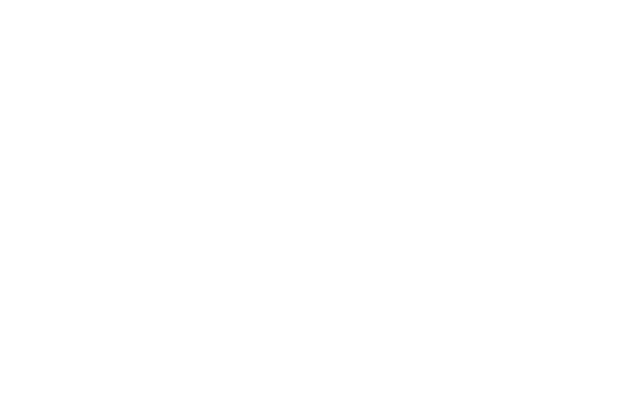
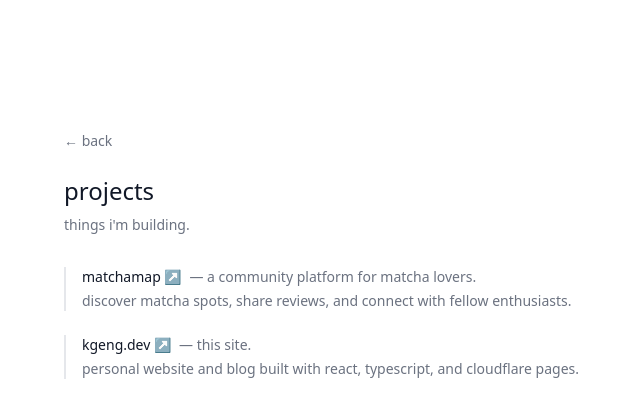
Before and after one commit to keving3ng/kgeng.dev, a React (Vite) app: page /projects in a window 1280 px wide. Before the commit this address had no page. Shown: the top 416 px of the page, without its empty margins (192-832 px from the left). Built offline with nearby package versions, Linux system fonts and the light colour scheme.

Commit message:
add projects page

```diff
--- a/src/App.tsx
+++ b/src/App.tsx
@@ -7,6 +7,7 @@
 import Splits from './pages/Splits'
 import Recipeer from './pages/Recipeer'
 import Picks from './pages/Picks'
+import Projects from './pages/Projects'
 import Recipes from './pages/Recipes'
 
 function App() {
@@ -22,6 +23,7 @@
             <Route path="/tools/splits" element={<Splits />} />
             <Route path="/tools/recipeer" element={<Recipeer />} />
             <Route path="/picks" element={<Picks />} />
+            <Route path="/projects" element={<Projects />} />
             <Route path="/recipes" element={<Recipes />} />
           </Routes>
         </Layout>
--- a/src/config/navigation.ts
+++ b/src/config/navigation.ts
@@ -17,6 +17,7 @@
 ]
 
 export const lists: NavLink[] = [
+  { label: 'projects', url: '/projects' },
   { label: 'picks', url: '/picks' },
   { label: 'recipes', url: '/recipes' },
 ]
--- /dev/null
+++ b/src/pages/Projects.tsx
@@ -0,0 +1,82 @@
+import { Link } from 'react-router-dom'
+
+interface Project {
+  name: string
+  description: string
+  url?: string
+  note?: string
+}
+
+const projects: Project[] = [
+  {
+    name: 'matchamap',
+    description: 'a community platform for matcha lovers.',
+    url: 'https://matchamap.club',
+    note: 'discover matcha spots, share reviews, and connect with fellow enthusiasts.',
+  },
+  {
+    name: 'kgeng.dev',
+    description: 'this site.',
+    url: 'https://kgeng.dev',
+    note: 'personal website and blog built with react, typescript, and cloudflare pages.',
+  },
+]
+
+function Projects() {
+  return (
+    <div className="min-h-screen bg-white dark:bg-gray-950 py-8 px-4">
+      <div className="max-w-3xl mx-auto">
+        {/* Back button */}
+        <Link
+          to="/"
+          className="inline-flex items-center text-sm text-gray-500 dark:text-gray-400 hover:text-gray-700 dark:hover:text-gray-300 mb-6 transition-colors"
+        >
+          ← back
+        </Link>
+
+        <h1 className="text-2xl font-medium mb-2 text-gray-900 dark:text-gray-100">
+          projects
+        </h1>
+        <p className="text-sm text-gray-500 dark:text-gray-400 mb-8">
+          things i'm building.
+        </p>
+
+        <div className="space-y-6">
+          {projects.map((project) => (
+            <div
+              key={project.name}
+              className="border-l-2 border-gray-200 dark:border-gray-800 pl-4"
+            >
+              <div className="flex items-baseline gap-2">
+                {project.url ? (
+                  <a
+                    href={project.url}
+                    target="_blank"
+                    rel="noopener noreferrer"
+                    className="text-sm font-medium text-gray-900 dark:text-gray-100 hover:text-gray-600 dark:hover:text-gray-300 transition-colors"
+                  >
+                    {project.name} ↗
+                  </a>
+                ) : (
+                  <span className="text-sm font-medium text-gray-900 dark:text-gray-100">
+                    {project.name}
+                  </span>
+                )}
+                <span className="text-sm text-gray-500 dark:text-gray-400">
+                  — {project.description}
+                </span>
+              </div>
+              {project.note && (
+                <p className="text-sm text-gray-500 dark:text-gray-400 mt-1">
+                  {project.note}
+                </p>
+              )}
+            </div>
+          ))}
+        </div>
+      </div>
+    </div>
+  )
+}
+
+export default Projects
```
